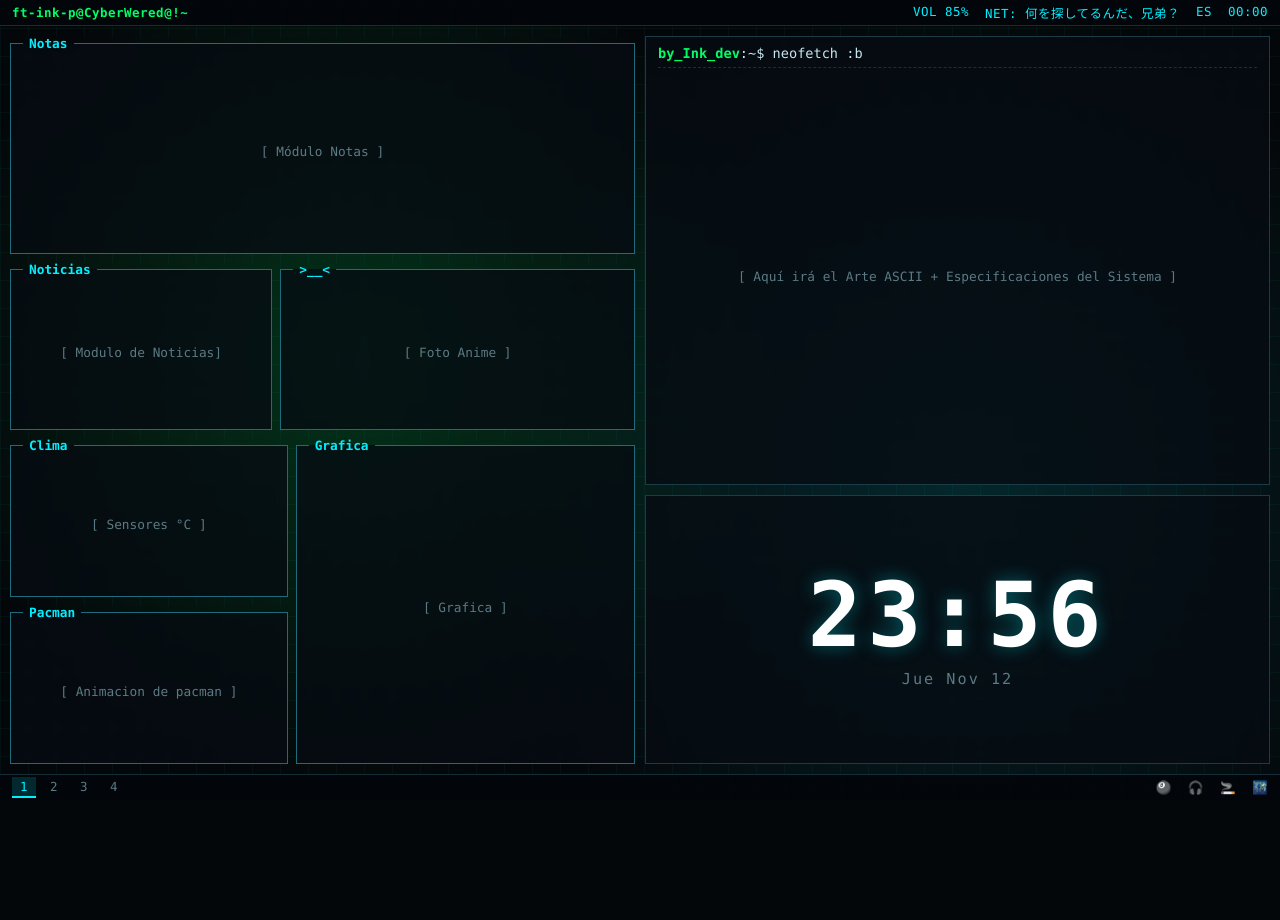
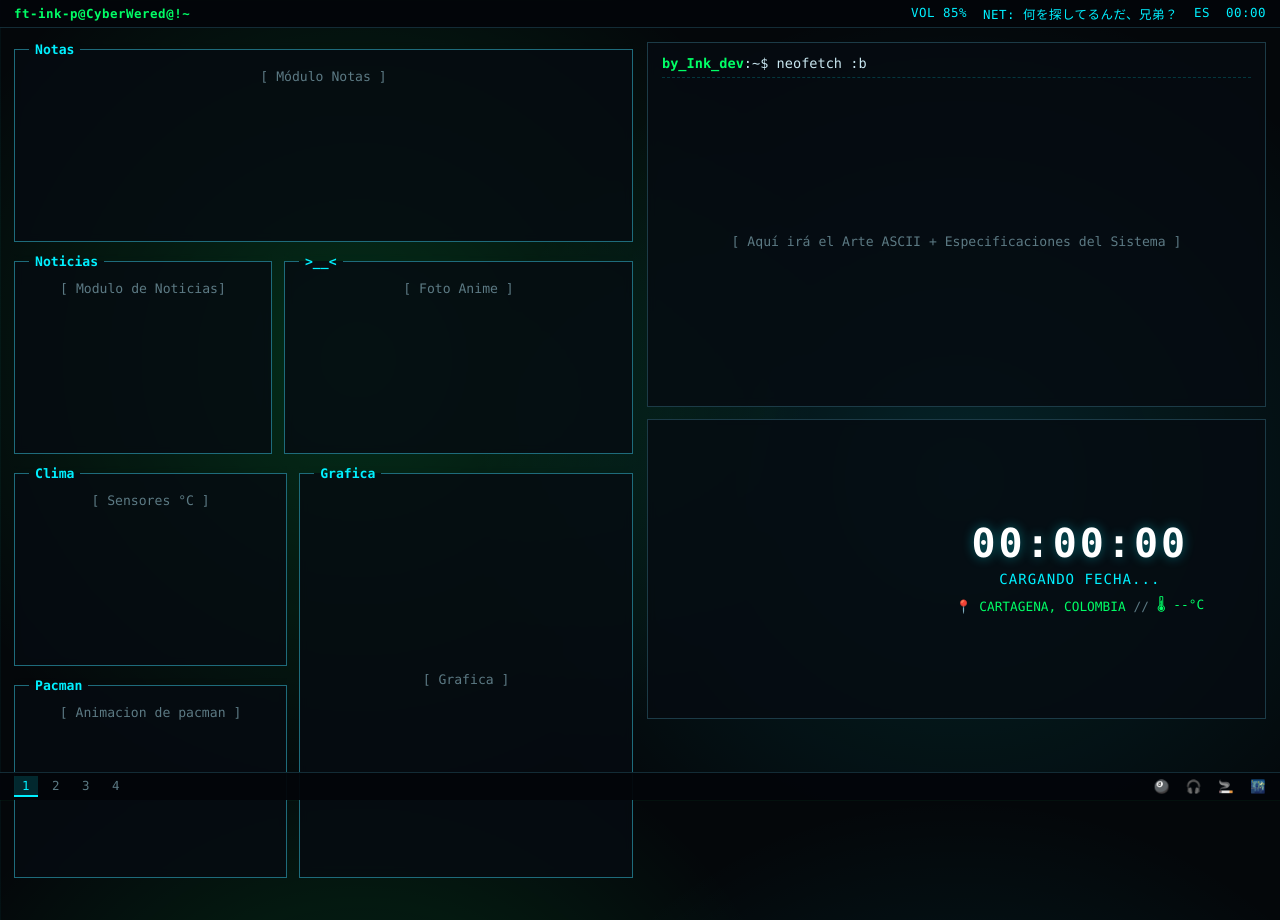
Before and after one commit to ft-ink-p/CyberDashboard, a plain HTML site: page Frontend/Index.html in a window 1280 px wide. Before the commit the page ends 800 px from the top, so only its background shows below. Drawn offline with Linux system fonts and the light colour scheme; a script that the page names is missing.

Commit message:
actualizacion de Reloc analogico con js

```diff
--- a/Frontend/Index.html
+++ b/Frontend/Index.html
@@ -94,10 +94,18 @@
             </div>
 
             <!-- Fila 2: Reloj Digital Gigante -->
-            <div class="tile clock-tile" id="widget-clock">
-                <div class="big-time" id="clock-hours">23:56</div>
-                <div class="big-date" id="clock-date">Jue Nov 12</div>
-            </div>
+         <div class="tile clock-tile" id="widget-clock">
+      <canvas id="analog-clock" width="190" height="190"></canvas>
+    <div class="clock-info">
+        <div class="big-time" id="clock-hours">00:00:00</div>
+        <div class="big-date" id="clock-date">CARGANDO FECHA...</div>
+        <div class="location-weather">
+            <span id="clock-location">📍 CARTAGENA, COLOMBIA</span>
+            <span class="separator">//</span>
+            <span id="clock-weather">🌡 --°C</span>
+        </div>
+    </div>
+</div>
 
         </section>
 
@@ -118,7 +126,6 @@
             <span>🌃</span>
         </div>
     </footer>
-
     <script type="module" src="Main.js"></script>
 </body>
 </html>
--- /dev/null
+++ b/Frontend/Main.js
@@ -0,0 +1,10 @@
+import { ClockWidget } from './modules/ClockWidget.js';
+
+const clockModule = new ClockWidget({
+    city: 'Cartagena',
+    country: 'Colombia',
+    lat: 10.3910,
+    lon: -75.4794
+});
+
+clockModule.init();
--- a/Frontend/style.css
+++ b/Frontend/style.css
@@ -1,6 +1,6 @@
 :root {
     --bg-base: #04070a;
-    --tile-bg: rgba(7, 12, 18, 0.78);
+    --tile-bg: rgba(7, 12, 18, 0.82);
     --border-cyan: #1e6b7b;
     --neon-cyan: #00f0ff;
     --neon-green: #00ff66;
@@ -14,39 +14,61 @@
     padding: 0;
 }
 
+/* Habilitamos el scroll vertical clásico */
 body {
-    height: 100vh;
-    width: 100vw;
-    overflow: hidden;
+    min-height: 100vh;
+    width: 100%;
+    overflow-x: hidden;
+    overflow-y: auto;
     font-family: 'Consolas', 'Courier New', monospace;
     color: var(--text-main);
     background-color: var(--bg-base);
-    /* Fondo cyberpunk generado por CSS (cables/resplandor verde y cyan) */
     background-image:
-        radial-gradient(circle at 28% 45%, rgba(0, 255, 102, 0.18) 0%, transparent 42%),
-        radial-gradient(circle at 75% 60%, rgba(0, 240, 255, 0.14) 0%, transparent 45%),
+        radial-gradient(circle at 28% 45%, rgba(0, 255, 102, 0.16) 0%, transparent 45%),
+        radial-gradient(circle at 75% 60%, rgba(0, 240, 255, 0.12) 0%, transparent 45%),
         linear-gradient(rgba(0, 255, 102, 0.04) 1px, transparent 1px),
         linear-gradient(90deg, rgba(0, 240, 255, 0.04) 1px, transparent 1px);
     background-size: 100% 100%, 100% 100%, 28px 28px, 28px 28px;
+    background-attachment: fixed; /* El fondo se queda quieto al bajar */
 
-    /* Estructura vertical: Barra top + Workspace + Barra bottom */
-    display: grid;
-    grid-template-rows: 26px 1fr 26px;
+    display: flex;
+    flex-direction: column;
 }
 
-/* --- BARRAS SUPERIOR E INFERIOR --- */
+/* Scrollbar personalizada estilo Cyberpunk */
+::-webkit-scrollbar {
+    width: 8px;
+}
+::-webkit-scrollbar-track {
+    background: #03060a;
+}
+::-webkit-scrollbar-thumb {
+    background: #1e6b7b;
+    border-radius: 2px;
+}
+::-webkit-scrollbar-thumb:hover {
+    background: var(--neon-cyan);
+}
+
+/* --- BARRAS SUPERIOR E INFERIOR (Fijas al hacer scroll) --- */
 .status-bar {
-    background: rgba(3, 6, 10, 0.92);
+    height: 28px;
+    background: rgba(3, 6, 10, 0.95);
     border-bottom: 1px solid #132c36;
     display: flex;
     justify-content: space-between;
     align-items: center;
-    padding: 0 12px;
+    padding: 0 14px;
     font-size: 0.78rem;
     letter-spacing: 0.5px;
+    position: sticky;
+    top: 0;
+    z-index: 100;
 }
 
 .bottom-bar {
+    top: auto;
+    bottom: 0;
     border-bottom: none;
     border-top: 1px solid #132c36;
 }
@@ -79,50 +101,46 @@ body {
     border-bottom: 2px solid var(--neon-cyan);
 }
 
-/* --- ÁREA DE TRABAJO PRINCIPAL --- */
+/* --- ÁREA DE TRABAJO PRINCIPAL (Crece hacia abajo) --- */
 .workspace {
+    flex: 1;
     display: grid;
     grid-template-columns: 1fr 1fr;
-    gap: 10px;
-    padding: 10px;
-    min-height: 0;
+    gap: 14px;
+    padding: 14px;
+    align-items: start;
 }
 
-/* --- COLUMNA IZQUIERDA (Monitores) --- */
+/* --- COLUMNA IZQUIERDA --- */
 .col-left {
-    display: grid;
-    grid-template-rows: 1.1fr 0.85fr 1.65fr;
-    gap: 8px;
-    min-height: 0;
+    display: flex;
+    flex-direction: column;
+    gap: 12px;
 }
 
 .row-mid {
     display: grid;
     grid-template-columns: 0.85fr 1.15fr;
-    gap: 8px;
-    min-height: 0;
+    gap: 12px;
 }
 
 .row-bottom {
     display: grid;
     grid-template-columns: 0.9fr 1.1fr;
-    gap: 8px;
-    min-height: 0;
+    gap: 12px;
 }
 
 .subcol-sensors {
-    display: grid;
-    grid-template-rows: 1fr 1fr;
-    gap: 8px;
-    min-height: 0;
+    display: flex;
+    flex-direction: column;
+    gap: 12px;
 }
 
-/* --- COLUMNA DERECHA (Terminal + Reloj) --- */
+/* --- COLUMNA DERECHA --- */
 .col-right {
-    display: grid;
-    grid-template-rows: 1.25fr 0.75fr;
-    gap: 10px;
-    min-height: 0;
+    display: flex;
+    flex-direction: column;
+    gap: 12px;
 }
 
 /* --- ESTILO DE LOS RECUADROS (TILES) --- */
@@ -130,11 +148,10 @@ body {
     background: var(--tile-bg);
     backdrop-filter: blur(4px);
     border: 1px solid var(--border-cyan);
-    padding: 8px 12px;
+    padding: 12px 14px;
     display: flex;
     flex-direction: column;
-    min-width: 0;
-    min-height: 0;
+    min-height: 200px; /* Altura mínima cómoda para que no se aplasten */
     transition: border-color 0.2s ease;
 }
 
@@ -142,9 +159,23 @@ body {
     border-color: var(--neon-cyan);
 }
 
+/* Alturas específicas para los módulos grandes */
+#widget-cpu {
+    min-height: 200px;
+}
+
+#widget-processes {
+    min-height: 322px; /* Iguala la altura de Clima + Pacman juntos */
+}
+
+.terminal-tile {
+    min-height: 365px;
+    border-color: #1c3b47;
+}
+
 fieldset.tile legend {
     color: var(--neon-cyan);
-    font-size: 0.8rem;
+    font-size: 0.82rem;
     padding: 0 6px;
     font-weight: bold;
 }
@@ -154,20 +185,15 @@ fieldset.tile legend {
     display: flex;
     align-items: center;
     justify-content: center;
-    overflow: hidden;
 }
 
 .placeholder-text {
     color: var(--text-dim);
-    font-size: 0.8rem;
+    font-size: 0.82rem;
     text-align: center;
 }
 
 /* --- TERMINAL DERECHA --- */
-.terminal-tile {
-    border-color: #1c3b47;
-}
-
 .terminal-prompt {
     font-size: 0.85rem;
     margin-bottom: 10px;
@@ -180,25 +206,54 @@ fieldset.tile legend {
     font-weight: bold;
 }
 
-/* --- RELOJ GIGANTE DERECHA --- */
+/* --- RELOJ ANALÓGICO + DIGITAL DERECHA --- */
 .clock-tile {
+    flex-direction: row;
     align-items: center;
-    justify-content: center;
+    justify-content: space-around;
+    flex-wrap: wrap;
+    gap: 15px;
+    padding: 40px;
+    min-height: 300px;
     border-color: #1c3b47;
 }
 
+#analog-clock {
+    filter: drop-shadow(0 0 8px rgba(0, 240, 255, 0.25));
+}
+
+.clock-info {
+    display: flex;
+    flex-direction: column;
+    align-items: center;
+    text-align: center;
+}
 .big-time {
-    font-size: clamp(3.5rem, 7vw, 6.5rem);
+    font-size: 2.5rem;
     font-weight: 900;
     color: #ffffff;
-    letter-spacing: 6px;
-    line-height: 1;
-    text-shadow: 0 0 18px rgba(0, 240, 255, 0.35);
+    letter-spacing: 3px;
+    line-height: 1.1;
+    text-shadow: 0 0 12px rgba(0, 240, 255, 0.4);
 }
 
 .big-date {
-    margin-top: 10px;
-    font-size: 0.95rem;
+    margin-top: 6px;
+    font-size: 0.88rem;
+    color: var(--neon-cyan);
+    letter-spacing: 1px;
+    text-transform: uppercase;
+}
+
+.location-weather {
+    margin-top: 8px;
+    font-size: 0.8rem;
+    color: var(--neon-green);
+    display: flex;
+    gap: 8px;
+    align-items: center;
+}
+
+.location-weather .separator {
     color: var(--text-dim);
-    letter-spacing: 2px;
 }
```
